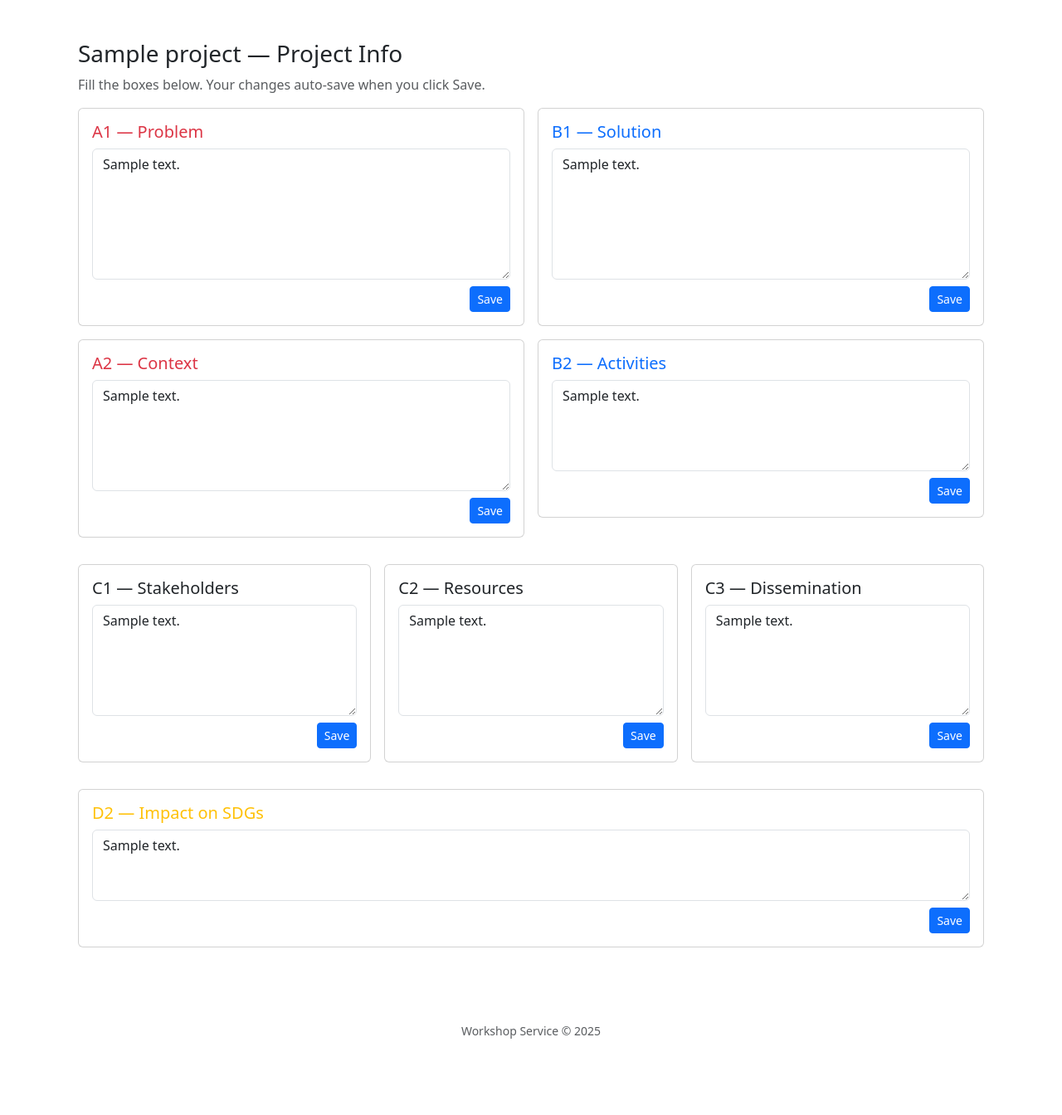
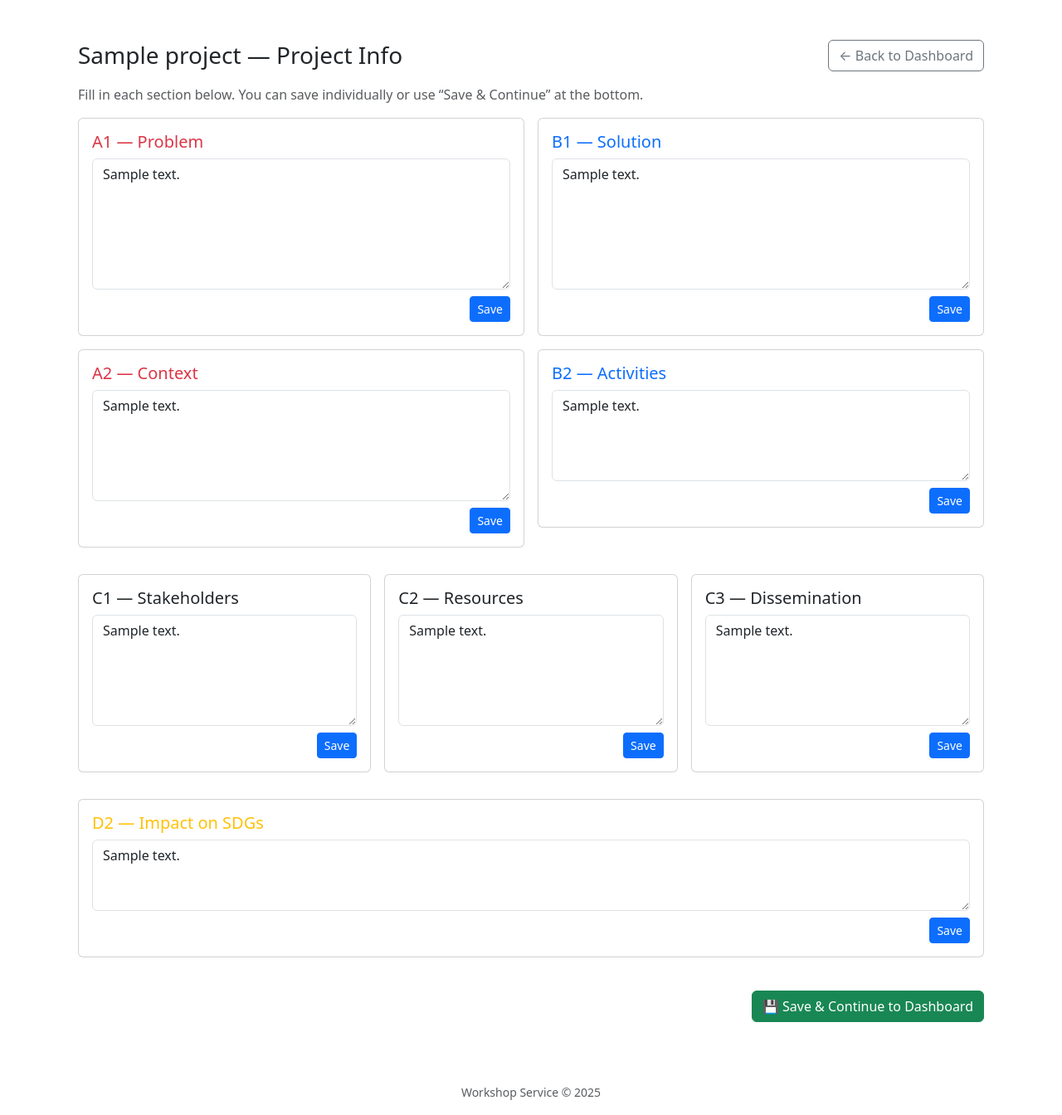
Before and after one commit to alireza-soleiman/LMS, a Django app: template workshops/templates/workshops/project_overview.html in a window 1280 px wide. Shown: the part 56-1400 px from the top of the page at 83% size. Before the commit the page ends 1308 px from the top, so only its background shows below. Run offline with Django 5.2, Linux system fonts and the light colour scheme; the template is opened without the code that fills it: most values are stand-ins (such as "Sample title", 1, 10 or a date in 2020).

Commit message:
modify project overview html

```diff
--- a/workshops/templates/workshops/project_overview.html
+++ b/workshops/templates/workshops/project_overview.html
@@ -2,8 +2,12 @@
 {% block title %}Project Overview — {{ project.title }}{% endblock %}
 {% block content %}
 <div class="container py-4">
-  <h3>{{ project.title }} — Project Info</h3>
-  <p class="text-muted">Fill the boxes below. Your changes auto-save when you click Save.</p>
+  <div class="d-flex justify-content-between align-items-center mb-3">
+    <h3 class="mb-0">{{ project.title }} — Project Info</h3>
+    <a href="{% url 'dashboard' %}" class="btn btn-outline-secondary">← Back to Dashboard</a>
+  </div>
+  <p class="text-muted">Fill in each section below. You can save individually or use “Save & Continue” at the bottom.</p>
+
 
   <div class="row g-3">
     <div class="col-md-6">
@@ -66,41 +70,52 @@
       </div>
     </div>
   </div>
+<div class="text-end mt-4">
+    <button id="saveAllBtn" class="btn btn-success">
+      💾 Save & Continue to Dashboard
+    </button>
+  </div>
 </div>
 
 <script>
 document.addEventListener("DOMContentLoaded", () => {
   const saveButtons = document.querySelectorAll(".save-box");
+
+  async function saveBox(box, text) {
+    const res = await fetch("{% url 'project_overview' project.id %}", {
+      method: "POST",
+      headers: { "Content-Type": "application/json", "X-CSRFToken": "{{ csrf_token }}" },
+      body: JSON.stringify({ box, text })
+    });
+    return res.json();
+  }
+
+  // individual save buttons
   saveButtons.forEach(btn => {
-    btn.addEventListener("click", async (e) => {
+    btn.addEventListener("click", async () => {
       const box = btn.dataset.box;
       const text = document.getElementById("box" + box).value;
       btn.disabled = true;
       btn.innerText = "Saving...";
-      try {
-        const res = await fetch("{% url 'project_overview' project.id %}", {
-          method: "POST",
-          headers: {
-            "Content-Type": "application/json",
-            "X-CSRFToken": "{{ csrf_token }}",
-          },
-          body: JSON.stringify({ box: box, text: text })
-        });
-        const data = await res.json();
-        if (data.status === "ok") {
-          btn.innerText = "Saved";
-          setTimeout(()=>{ btn.innerText = "Save"; btn.disabled = false; }, 900);
-        } else {
-          alert("Error saving: " + (data.message || "unknown"));
-          btn.disabled = false;
-          btn.innerText = "Save";
-        }
-      } catch (err) {
-        alert("Network error: " + err.message);
-        btn.disabled = false;
-        btn.innerText = "Save";
+      const data = await saveBox(box, text);
+      if (data.status === "ok") {
+        btn.innerText = "Saved";
+        setTimeout(()=>{ btn.innerText="Save"; btn.disabled=false; }, 900);
+      } else {
+        alert("Error: "+(data.message||"unknown"));
+        btn.disabled=false; btn.innerText="Save";
       }
     });
+  });
+
+  // 🔸 Save all + go back
+  document.getElementById("saveAllBtn").addEventListener("click", async () => {
+    const allBoxes = ["A1","A2","B1","B2","C1","C2","C3","D2"];
+    for (const b of allBoxes) {
+      const text = document.getElementById("box"+b).value;
+      await saveBox(b, text);
+    }
+    window.location.href = "{% url 'dashboard' %}";
   });
 });
 </script>
```
